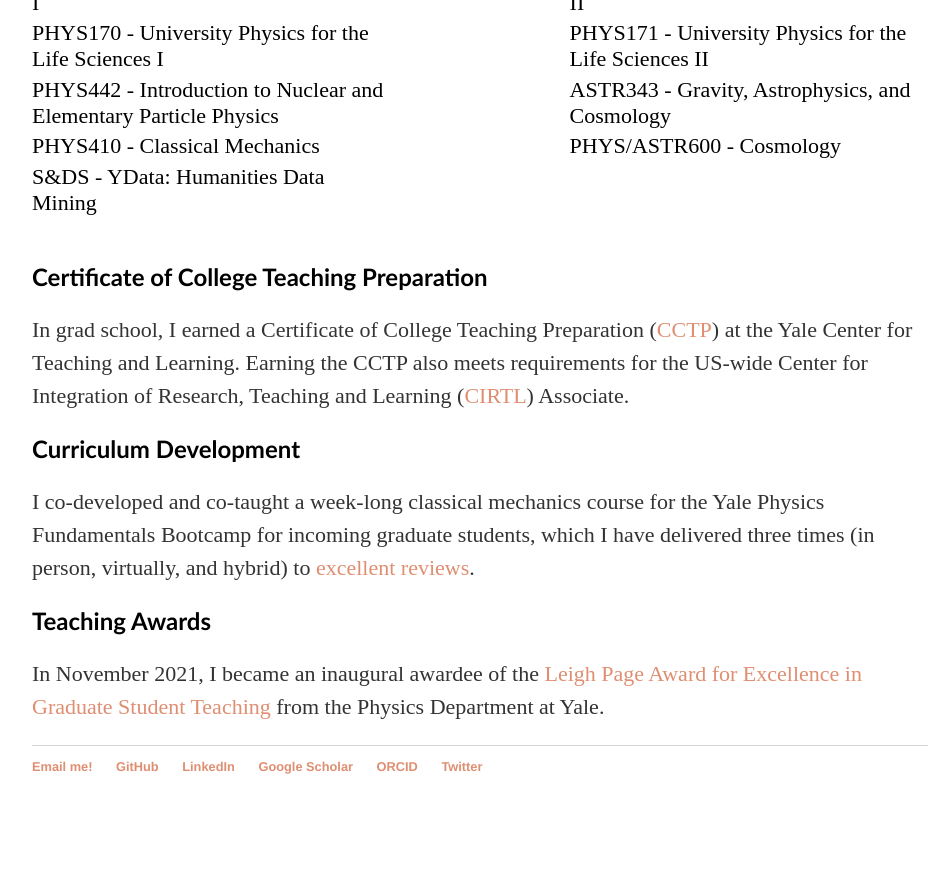
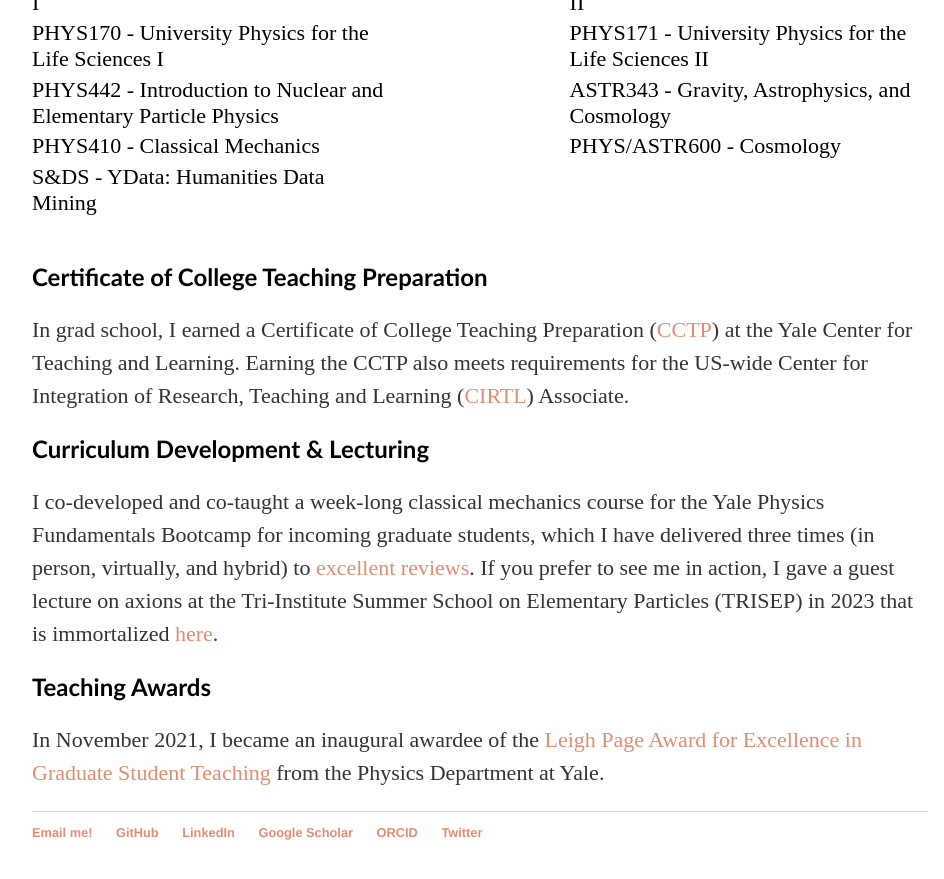
Before and after one commit to lunazagor/lunazagor.github.io, a Jekyll site: the page built from teaching/index.html, in a window 1280 px wide and 900 px high, scrolled down 984 px. Shown: the top 879 px of the window, without its empty margins (160-1104 px from the left). Built offline with Jekyll 4.4.1, drawn with Linux system fonts in a browser that asks for light colours; before the commit the page ends 1818 px from its top, so only the background shows below that.

Commit message:
Update index.html
added TRISEP lecture

```diff
--- a/teaching/index.html
+++ b/teaching/index.html
@@ -98,8 +98,8 @@ title: Teaching
     </div>
 
     <div class="section">
-        <h2>Curriculum Development</h2>
-        <p>I co-developed and co-taught a week-long classical mechanics course for the Yale Physics Fundamentals Bootcamp for incoming graduate students, which I have delivered three times (in person, virtually, and hybrid) to <a href="https://physics.yale.edu/academics/graduate-studies/bootcamp-physics-fundamentals-2021">excellent reviews</a>.</p>
+        <h2>Curriculum Development & Lecturing </h2>
+        <p>I co-developed and co-taught a week-long classical mechanics course for the Yale Physics Fundamentals Bootcamp for incoming graduate students, which I have delivered three times (in person, virtually, and hybrid) to <a href="https://physics.yale.edu/academics/graduate-studies/bootcamp-physics-fundamentals-2021">excellent reviews</a>. If you prefer to see me in action, I gave a guest lecture on axions at the Tri-Institute Summer School on Elementary Particles (TRISEP) in 2023 that is immortalized <a href=https://pirsa.org/23060093">here</a>.</p>
     </div>
 
     <div class="section">
```
